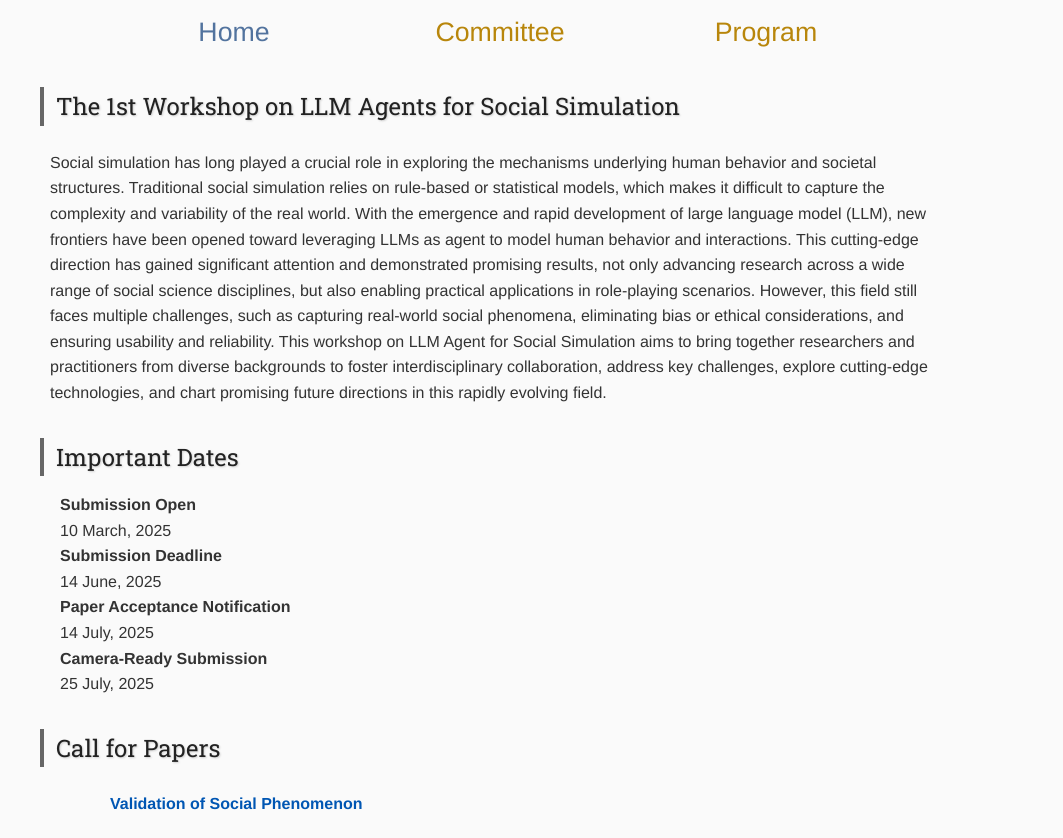
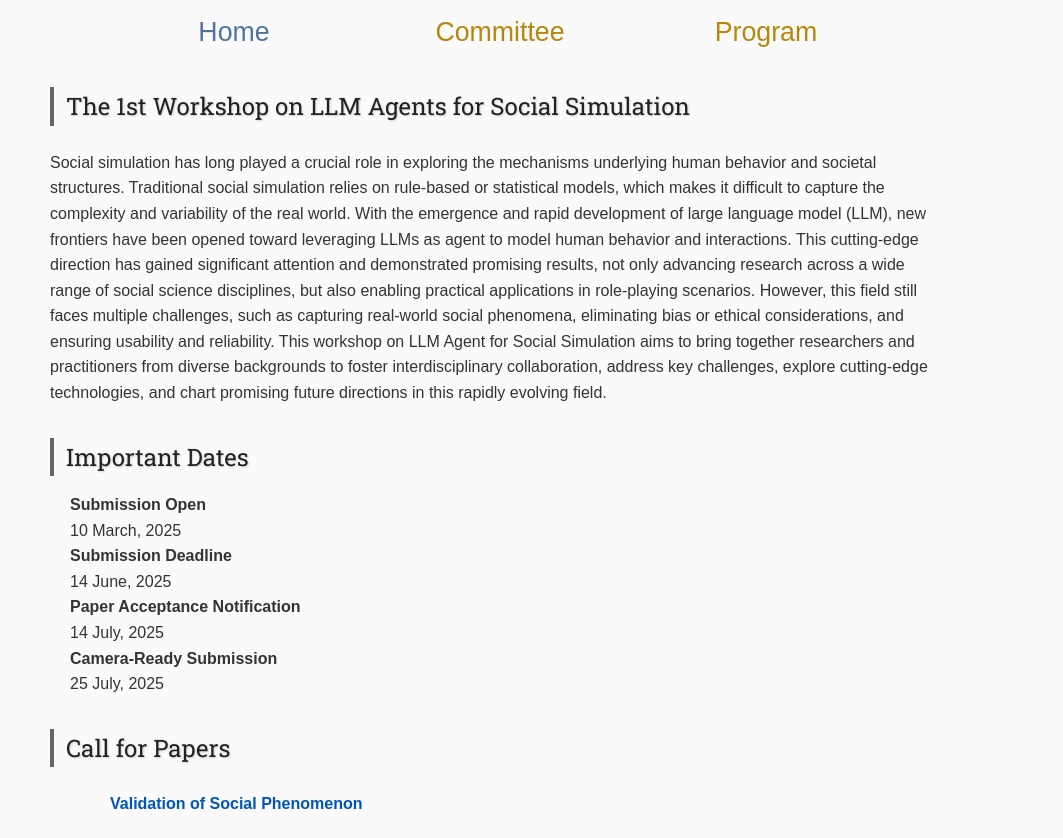
Before and after one commit to lass-workshop/lass-workshop.github.io, a plain HTML site: page index.html in a window 1280 px wide. Shown: the part 410-1248 px from the top of the page, without its empty margins (0-1063 px from the left). Drawn offline with Linux system fonts and the light colour scheme.

Commit message:
Update index.html

```diff
--- a/index.html
+++ b/index.html
@@ -1,5 +1,5 @@
 <!DOCTYPE html>
-<html lang='en'>
+<html lang="en">
 
 <head>
     <base href=".">
@@ -14,7 +14,7 @@
 
     <style>
         body {
-            font-family: "Helvetica", "Arial", sans-serif;
+            font-family: Arial, sans-serif;
             font-size: 16px;
             line-height: 1.6;
             color: #333;
@@ -30,8 +30,9 @@
         }
 
         .main-content {
-            padding-left: 40px;
-            padding-right: 40px;
+            max-width: 900px;
+            margin: 0 auto;
+            padding: 0 40px;
         }
 
         h2 {
@@ -168,6 +169,7 @@
             <li><strong>Zhaochun Ren</strong> — Leiden University</li>
             <li><strong>Xu Chen</strong> — Renmin University of China</li>
         </ul>
+
     </div>
 
     <footer>
```
